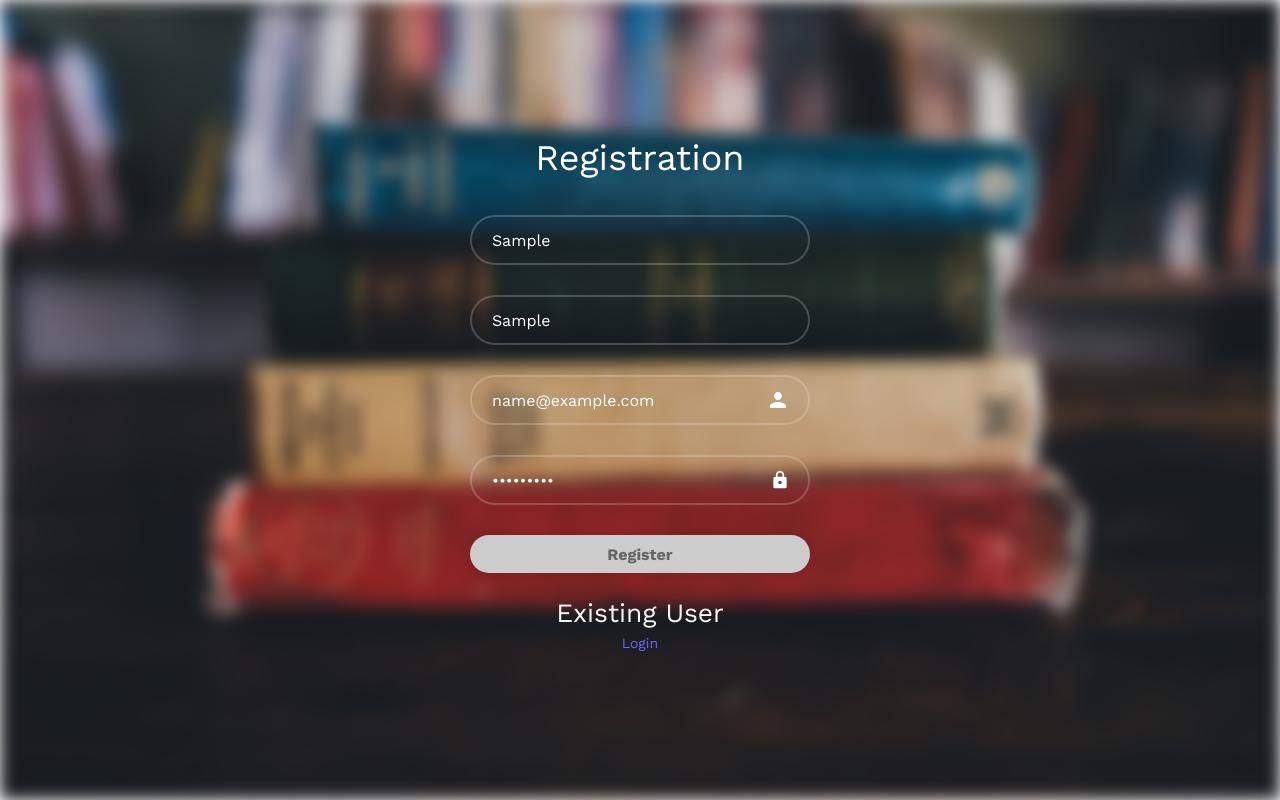
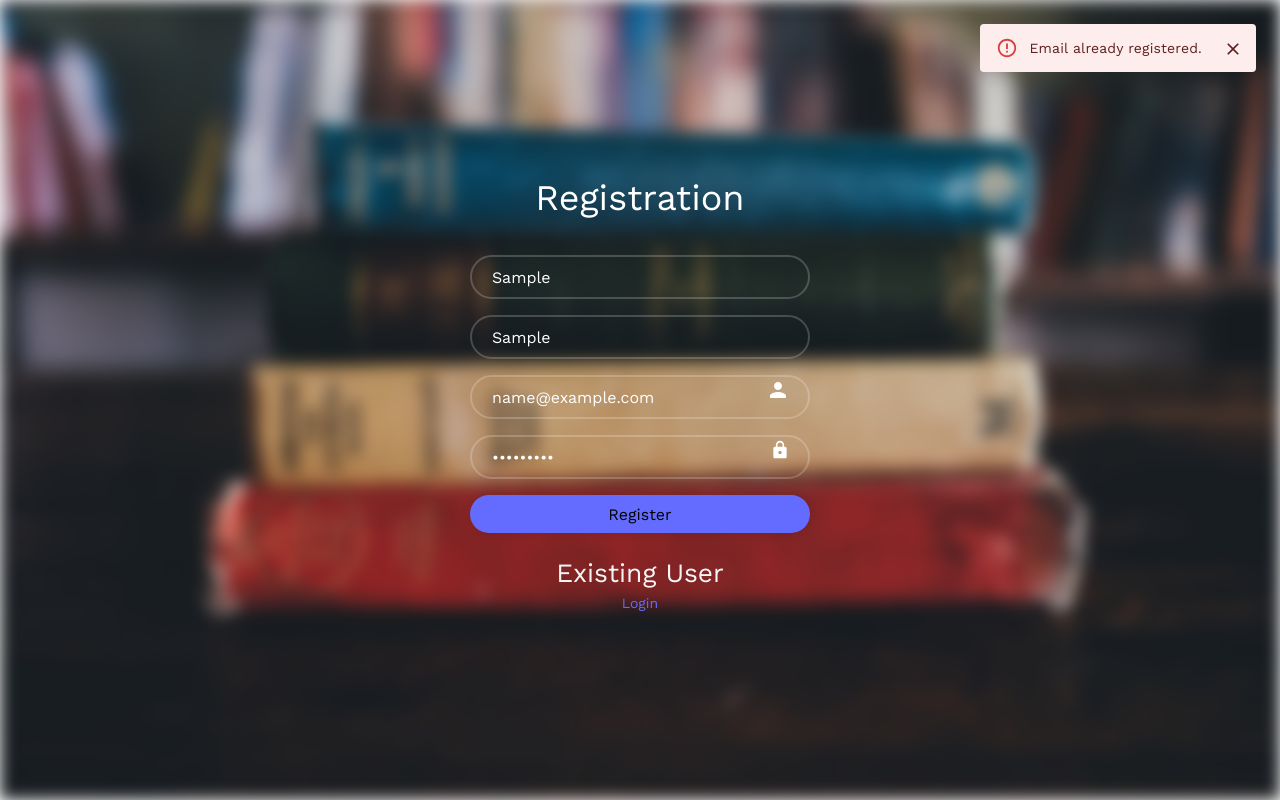
Before and after one commit to Saumil4122000/Thinkwik_tasks, a React (Vite) app: page /signup in a window 1280 px wide. Both pictures are taken after typing "Sample", "Sample", "name@example.com", "Sample123" into the empty fields and a click on the button "Register". Built offline with nearby package versions, Linux system fonts and the light colour scheme.

Commit message:
Added check for already registered user, added published yr in schema

```diff
--- a/assets/utils/constants.ts
+++ b/assets/utils/constants.ts
@@ -34,6 +34,10 @@ export const BookValidationSchema = object({
   quantity: number()
     .max(2000, "Quantities can't be greater than 2000")
     .required("Quantity is required"),
+  publishedAt: number()
+    .max(2023, "Published year can't be greater than 2023")
+    .min(1000, "Published year can't be less than 1000")
+    .required("Published year is required"),
   publisher: string().required("Publisher name is Required"),
   rating: number()
     .max(5, "Rating can't be greater than 5")
@@ -94,6 +98,12 @@ export const BookFields: InputType[] = [
     dropdownOptions: BOOK_LANGUAGES,
   },
   { label: "Publisher", name: "publisher", type: "text" },
+  {
+    label: "Published Year",
+    name: "publishedAt",
+    type: "number",
+    minMaxValues: [1000, 2023],
+  },
   { label: "Rating", name: "rating", type: "number", minMaxValues: [0, 5] },
 ];
 
@@ -135,4 +145,8 @@ export const BOOK_DETAILS_TO_SHOW: { label: string; value: keyof BookType }[] =
       label: "Rating",
       value: "rating",
     },
+    {
+      label: "Published Yr",
+      value: "publishedAt",
+    },
   ];
--- a/src/App.css
+++ b/src/App.css
@@ -16,6 +16,7 @@ body {
 
 ::-webkit-scrollbar {
   width: 8px;
+  height: 8px;
 }
 
 ::-webkit-scrollbar-thumb {
--- a/src/BookDetail/BookDetail.tsx
+++ b/src/BookDetail/BookDetail.tsx
@@ -18,6 +18,7 @@ const defaultState = {
   language: "",
   publisher: "",
   rating: 0,
+  publishedAt: null
 };
 
 export const BookDetail = () => {
--- a/src/Components/BookModal/BookModal.tsx
+++ b/src/Components/BookModal/BookModal.tsx
@@ -80,19 +80,21 @@ export const BookModal = ({
     publisher,
     rating,
     language,
+    publishedAt
   } = bookData || {};
 
   const initialBookState = {
     name: name || "",
     author: author || "",
     description: description || "",
-    price: price || 0,
+    price: price || null,
     genre: genre || GENRES[0],
     quantity: quantity || 0,
     id: isEditMode ? id : nanoid(),
     publisher: publisher || "",
-    rating: rating || 0,
+    rating: rating || null,
     language: language || BOOK_LANGUAGES[0],
+    publishedAt: publishedAt || null
   };
 
   const saveBook = async (values: BookType) => {
--- a/src/Dashboard/Table.tsx
+++ b/src/Dashboard/Table.tsx
@@ -95,9 +95,15 @@ export const SortAndFilterTable = () => {
         disableColumnMenu: true,
       },
       {
+        field: "publishedAt",
+        headerName: "Published Yr",
+        width: 130,
+        disableColumnMenu: true,
+      },
+      {
         field: "rating",
         headerName: "Rating",
-        width: 150,
+        width: 120,
         disableColumnMenu: true,
       },
     ];
--- a/src/Login/Login.tsx
+++ b/src/Login/Login.tsx
@@ -13,7 +13,7 @@ import css from "./Login.module.css";
 // Types
 import { LoginType } from "../Types/User.type";
 import classNames from "classnames";
-import { Snackbar } from "@mui/material";
+import { Alert, Snackbar } from "@mui/material";
 import { LoginValidationSchema } from "../../assets/utils/constants";
 
 export const Login = () => {
@@ -36,10 +36,11 @@ export const Login = () => {
         sessionStorage.setItem("isLoggedIn", "LOGGED_IN");
         navigate("/");
       } else {
-        setShowErrorToast(true);
+        throw new Error("Wrong credentials");
       }
     } catch (error) {
       console.error(error);
+      setShowErrorToast(true);
     }
   };
 
@@ -64,7 +65,11 @@ export const Login = () => {
                   <PersonRoundedIcon fontSize="medium" className={css.icon} />
                 </div>
 
-                <ErrorMessage name="email" component="div" className="error" />
+                <ErrorMessage
+                  name="email"
+                  component="div"
+                  className={css.error}
+                />
 
                 <div className={css.inputBox}>
                   <Field
@@ -101,14 +106,19 @@ export const Login = () => {
           </Formik>
         </div>
       </div>
+
       <Snackbar
         open={showErrorToast}
+        anchorOrigin={{ vertical: "top", horizontal: "right" }}
         className={css.snackbar}
         sx={{ width: "100%" }}
         autoHideDuration={4000}
         onClose={() => setShowErrorToast(false)}
-        message="Something went wrong. Please try again."
-      />
+      >
+        <Alert severity="error" onClose={() => setShowErrorToast(false)}>
+          Wrong credentials
+        </Alert>
+      </Snackbar>
     </>
   );
 };
--- a/src/Registration/Registration.module.css
+++ b/src/Registration/Registration.module.css
@@ -39,7 +39,7 @@
 .input-box {
   position: relative;
   width: 100%;
-  height: 50px;
+  height: 30px;
   margin: 30px 0;
 
   input {
@@ -90,7 +90,7 @@
   box-shadow: 0 0 10px rgba(0, 0, 0, 0.1);
   cursor: pointer;
   font-size: 16px;
-  font-weight: 700;
+  font-weight: 500;
 }
 
 .registration-message {
@@ -98,7 +98,7 @@
 }
 
 .error {
-  color: rgb(201, 9, 9);
+  color: rgb(240, 6, 6);
   font-size: 16px;
 }
 
--- a/src/Registration/Registration.tsx
+++ b/src/Registration/Registration.tsx
@@ -11,11 +11,7 @@ import css from "./Registration.module.css";
 import { RegistrationType } from "../Types/User.type";
 import classNames from "classnames";
 import { RegistrationValidationSchema } from "../../assets/utils/constants";
-
-export const Registration = () => {
-  const navigate = useNavigate();
-
-  const [showPassword, setShowPassword] = useState<boolean>(false);
+import { Alert, Snackbar } from "@mui/material";
 
 const initialValues = {
   email: "",
@@ -24,8 +20,23 @@ export const Registration = () => {
   lastName: "",
 };
 
+export const Registration = () => {
+  const navigate = useNavigate();
+
+  const [showPassword, setShowPassword] = useState<boolean>(false);
+  const [showErrorToast, setShowErrorToast] = useState<boolean>(false);
+
   const saveUserDetails = async (values: RegistrationType) => {
     try {
+      const user: RegistrationType = JSON.parse(
+        localStorage.getItem("UserDetails") || ""
+      );
+
+      // checking if email already registered.
+      if (user.email === values.email) {
+        throw new Error("User already registered.");
+      }
+
       const hashedPassword = bcrypt.hashSync(
         values.password,
         "$2a$10$CwTycUXWue0Thq9StjUM0u"
@@ -42,10 +53,12 @@ export const Registration = () => {
       navigate("/login");
     } catch (error) {
       console.error(error);
+      setShowErrorToast(true);
     }
   };
 
   return (
+    <>
       <div className={css.container}>
         <div className={css["background-image"]} />
         <div className={css.wrapper}>
@@ -59,7 +72,11 @@ export const Registration = () => {
                 <h2>Registration</h2>
 
                 <div className={css["input-box"]}>
-                <Field type="text" placeholder="First Name" name="firstName" />
+                  <Field
+                    type="text"
+                    placeholder="First Name"
+                    name="firstName"
+                  />
                 </div>
                 <ErrorMessage
                   name="firstName"
@@ -122,5 +139,21 @@ export const Registration = () => {
           </Formik>
         </div>
       </div>
+      <Snackbar
+        open={showErrorToast}
+        className={css.snackbar}
+        anchorOrigin={{ vertical: "top", horizontal: "right" }}
+        sx={{ width: "100%" }}
+        autoHideDuration={4000}
+        onClose={() => setShowErrorToast(false)}
+      >
+        <Alert
+          severity="error"
+          onClose={() => setShowErrorToast(false)}
+        >
+          Email already registered.
+        </Alert>
+      </Snackbar>
+    </>
   );
 };
--- a/src/Shared/helper.ts
+++ b/src/Shared/helper.ts
@@ -33,8 +33,8 @@ export const getComparator = <Key extends keyof any>(
   order: GridSortDirection,
   orderBy: Key
 ): ((
-  a: { [key in Key]: number | string },
-  b: { [key in Key]: number | string }
+  a: { [key in Key]: number | string | null },
+  b: { [key in Key]: number | string | null}
 ) => number) =>
   order === "desc"
     ? (a, b) => descendingComparator(a, b, orderBy)
```
Also changed, not shown: src/Types/Book.type.ts (+5 -4 lines). Lines whose indentation alone changed are shown as unchanged.
